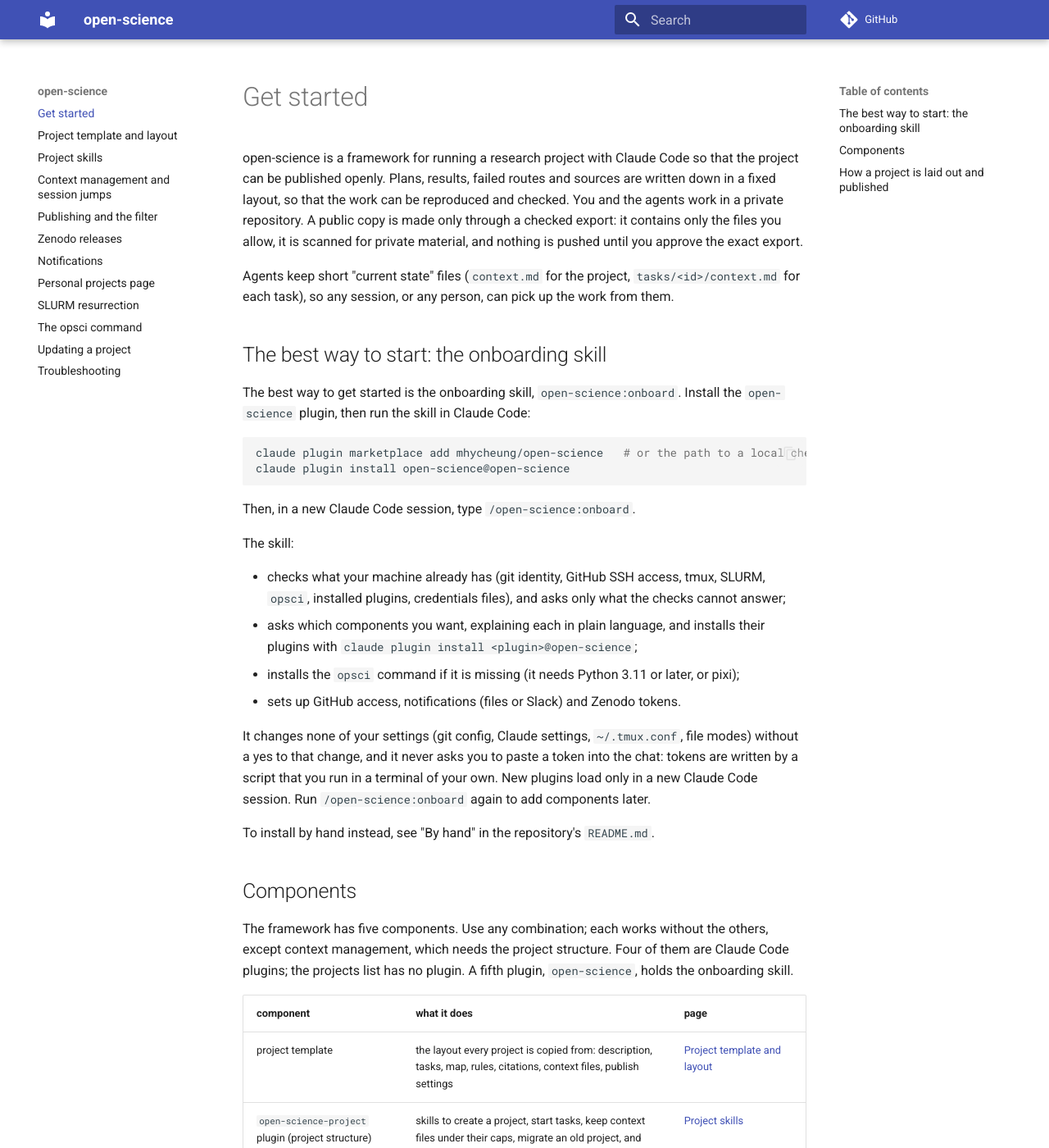
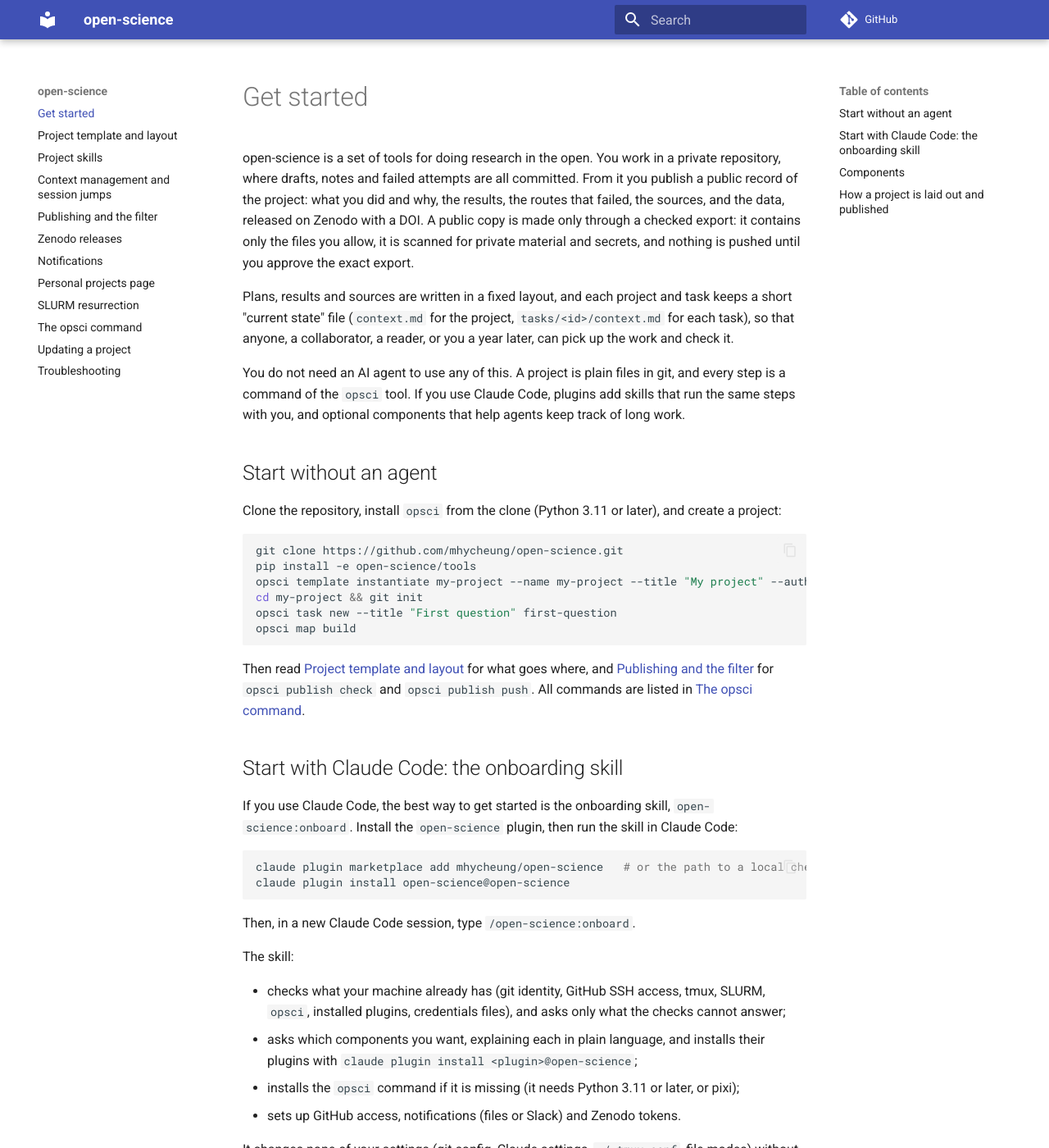
Before and after one commit to mhycheung/open-science, an MkDocs documentation site: the page built from docs/index.md, in a window 1280 px wide and 1400 px high. Shown: the whole window at 82% size. Built offline with MkDocs 1.6.1 and Material for MkDocs 9.7.7, drawn with Linux system fonts in a browser that asks for light colours; comment, search, counter and statistics services are not loaded; some of the changed text lies outside the part shown.

Commit message:
Lead the README and docs with open science, not agents
The opening of README.md, the Get started page, the user guide and the site
description now describe research in the open: a private working repository,
a checked public record, citable data releases. Agents are optional helpers.
README and Get started gain a path that uses opsci without Claude Code; the
publishing and template pages describe the manual route first.

Claude-Session: https://claude.ai/code/session_01GGP8ZDfFGYvbnia24oQQGB

````diff
--- a/docs/index.md
+++ b/docs/index.md
@@ -1,20 +1,43 @@
 # Get started
 
-open-science is a framework for running a research project with Claude Code so that the
-project can be published openly. Plans, results, failed routes and sources are written down
-in a fixed layout, so that the work can be reproduced and checked. You and the agents work in
-a private repository. A public copy is made only through a checked export: it contains only
-the files you allow, it is scanned for private material, and nothing is pushed until you
-approve the exact export.
+open-science is a set of tools for doing research in the open. You work in a private
+repository, where drafts, notes and failed attempts are all committed. From it you publish a
+public record of the project: what you did and why, the results, the routes that failed, the
+sources, and the data, released on Zenodo with a DOI. A public copy is made only through a
+checked export: it contains only the files you allow, it is scanned for private material and
+secrets, and nothing is pushed until you approve the exact export.
 
-Agents keep short "current state" files (`context.md` for the project,
-`tasks/<id>/context.md` for each task), so any session, or any person, can pick up the work
-from them.
+Plans, results and sources are written in a fixed layout, and each project and task keeps a
+short "current state" file (`context.md` for the project, `tasks/<id>/context.md` for each
+task), so that anyone, a collaborator, a reader, or you a year later, can pick up the work
+and check it.
 
-## The best way to start: the onboarding skill
+You do not need an AI agent to use any of this. A project is plain files in git, and every
+step is a command of the `opsci` tool. If you use Claude Code, plugins add skills that run
+the same steps with you, and optional components that help agents keep track of long work.
 
-The best way to get started is the onboarding skill, `open-science:onboard`. Install the
-`open-science` plugin, then run the skill in Claude Code:
+## Start without an agent
+
+Clone the repository, install `opsci` from the clone (Python 3.11 or later), and create a
+project:
+
+```bash
+git clone https://github.com/mhycheung/open-science.git
+pip install -e open-science/tools
+opsci template instantiate my-project --name my-project --title "My project" --author "Your Name"
+cd my-project && git init
+opsci task new --title "First question" first-question
+opsci map build
+```
+
+Then read [Project template and layout](project-template.md) for what goes where, and
+[Publishing and the filter](publishing.md) for `opsci publish check` and
+`opsci publish push`. All commands are listed in [The opsci command](cli.md).
+
+## Start with Claude Code: the onboarding skill
+
+If you use Claude Code, the best way to get started is the onboarding skill,
+`open-science:onboard`. Install the `open-science` plugin, then run the skill in Claude Code:
 
 ```bash
 claude plugin marketplace add mhycheung/open-science   # or the path to a local checkout
@@ -38,25 +61,27 @@ without a yes to that change, and it never asks you to paste a token into the ch
 are written by a script that you run in a terminal of your own. New plugins load only in a
 new Claude Code session. Run `/open-science:onboard` again to add components later.
 
-To install by hand instead, see "By hand" in the repository's `README.md`.
+To install the plugins by hand instead, see "With Claude Code, by hand" in the repository's
+`README.md`.
 
 ## Components
 
 The framework has five components. Use any combination; each works without the others,
-except context management, which needs the project structure. Four of them are Claude Code
-plugins; the projects list has no plugin. A fifth plugin, `open-science`, holds the
-onboarding skill.
+except context management, which needs the project structure. Publishing, the project
+structure and the projects list are used through `opsci` and plain files; their Claude Code
+plugins are optional. Context management and SLURM resurrection exist for Claude Code
+sessions. One more plugin, `open-science`, holds the onboarding skill.
 
 | component | what it does | page |
 |---|---|---|
 | project template | the layout every project is copied from: description, tasks, map, rules, citations, context files, publish settings | [Project template and layout](project-template.md) |
 | `open-science-project` plugin (project structure) | skills to create a project, start tasks, keep context files under their caps, migrate an old project, and take template updates | [Project skills](project-skills.md) |
-| `open-science-context` plugin (context management) | agents clear their own conversation and resume from the context files ("session jumps"); needs tmux | [Context management and session jumps](context-management.md) |
+| `open-science-context` plugin (context management, for agents) | Claude Code agents clear their own conversation and resume from the context files ("session jumps"); needs tmux | [Context management and session jumps](context-management.md) |
 | `open-science-publish` plugin (publishing) | the checked, owner-approved export to a public repository, the project website, and Zenodo data releases | [Publishing and the filter](publishing.md), [Zenodo releases](zenodo.md) |
 | personal projects page (projects list) | one page on your personal GitHub Pages site that lists your projects | [Personal projects page](projects-page.md) |
 | `slurm-resurrect` plugin (optional) | when a SLURM job reaches its time limit, rebuilds the tmux session in a new job and resumes its Claude sessions | [SLURM resurrection](slurm-resurrect.md) |
 | `open-science` plugin | the onboarding skill `open-science:onboard` | this page |
-| `opsci` command | the command-line tool the skills call: map build, tasks, context caps, publish, site, Zenodo, notifications | [The opsci command](cli.md), [Notifications](notify.md) |
+| `opsci` command | the command-line tool behind every step, run by you or by the skills: map build, tasks, context caps, publish, site, Zenodo, notifications | [The opsci command](cli.md), [Notifications](notify.md) |
 
 ## How a project is laid out and published
 
@@ -95,7 +120,7 @@ flowchart LR
     F1["publish/manifest.yaml<br/>include · never · hard_private"]
     F2["opsci publish export<br/>snapshot of one commit;<br/>map rebuilt from exported nodes;<br/>redaction markers applied"]
     F3["opsci publish check<br/>policy · leak · secret · citation<br/>map · status · copyright<br/>evidence · human-verified<br/>references · private-content<br/>redaction"]
-    F4["report and diff in publish/reports/<br/>agent review: tone, claims,<br/>paraphrase of excluded files"]
+    F4["report and diff in publish/reports/<br/>optional agent review: tone,<br/>claims, paraphrase of excluded files"]
     F5{"owner approves<br/>this export id"}
     F1 --> F2 --> F3 --> F4 --> F5
   end
@@ -133,7 +158,7 @@ How to read it:
   name; a `hard-private` task may not appear anywhere in the release. See
   [Project template and layout](project-template.md).
 - **The filter.** `opsci publish check` exports one commit, runs every check, and writes a
-  report. The agent adds its review. Nothing is pushed until you approve that export by its
+  report. If you use an agent, it adds a review of tone and claims. Nothing is pushed until you approve that export by its
   id. See [Publishing and the filter](publishing.md).
 - **Public outputs.** `opsci publish push` copies the approved export into the public
   repository as a new commit, so the private history never reaches it. The public repository
--- a/mkdocs.yml
+++ b/mkdocs.yml
@@ -3,7 +3,7 @@
 #   pixi run mkdocs serve              # preview at http://127.0.0.1:8000/
 # .github/workflows/docs.yml builds it and deploys it to GitHub Pages on a push to main.
 site_name: open-science
-site_description: Run a research project with Claude Code so that it can be published openly.
+site_description: "Do research in the open: a private working repository, a checked public record, and citable data releases."
 site_url: https://mhycheung.github.io/open-science/
 repo_url: https://github.com/mhycheung/open-science
 docs_dir: docs
````
Also changed, not shown: README.md (+33 -11 lines), USER_GUIDE.md (+4 -4 lines), docs/project-template.md (+7 -5 lines), docs/publishing.md (+5 -4 lines).
